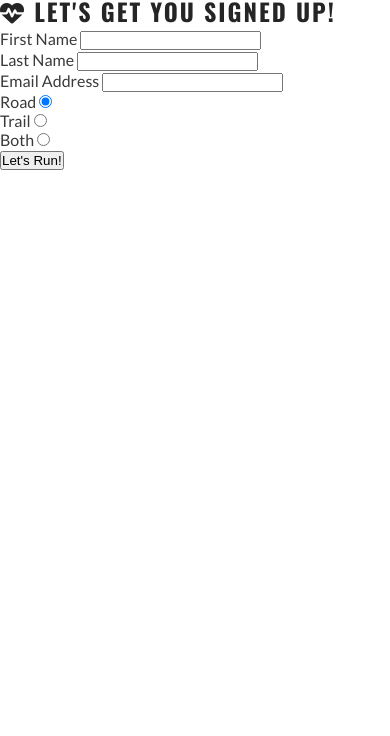
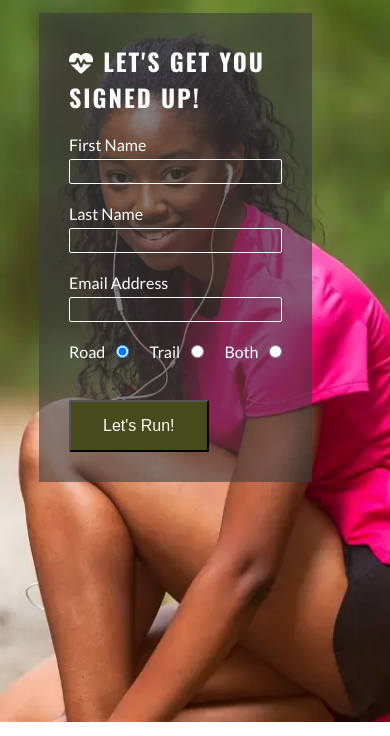
Before and after one commit to KiwiFunk/love-running, a plain HTML site: page signup.html in a window 390 px wide. Shown: the part 54-790 px from the top of the page. Drawn offline with nearby package versions, Linux system fonts and the light colour scheme.

Commit message:
Styled signup.html for mobile, tablet and desktop

```diff
--- a/assets/css/style.css
+++ b/assets/css/style.css
@@ -89,6 +89,8 @@ nav {
 }
 /* Main content */
 main {
+    display: flex;
+    flex-flow: column wrap;
     flex: 1 0 auto;                             /*Fill page with main content. flex-grow, flex-shrink, flex-basis*/
     margin-top: 47px;
 }
@@ -193,6 +195,52 @@ main {
     line-height: 1em;       /* Reset Line Height for any alt text */
 }
 
+/* Sign-Up Page */
+
+#signup {
+    background: url(../images/signup-image.webp) no-repeat center center/cover;
+    background-position: 75%;
+    padding: 20px 20% 0 10%;
+    flex-grow: 1;
+}
+
+#signup-form {
+    color: #ffffff;
+    background-color: rgba(60,60,60,0.6);
+    padding: 30px;
+}
+
+#signup-form > h2 {
+    color: #fafafa;
+    margin-bottom: 20px;
+}
+
+.text-input {
+    background: transparent;
+    color: #fafafa;
+    width: 100%;
+    height: 25px;
+    margin: 5px 0 20px 0;
+    border: 1px solid #fafafa;
+    border-radius: 2px;
+    padding: 0 5px;
+}
+
+.radio-buttons {
+    width: 100%;
+    display: flex;
+    justify-content: space-between;
+}
+
+.join-button {
+    margin-top: 20px;
+    border-radius: 2px;
+    padding: 15px 32px;
+    font-size: 100%;
+    background-color: #454b1b;
+    color: #fafafa;
+}
+
 /* Footer */
 #social-media {
     text-align: center;
@@ -282,6 +330,28 @@ main {
         column-count: 3;
     }
 
+    /* Sign-Up */
+    #signup {
+        background-position: center;
+        position: relative;
+    }
+
+    #signup-form {
+        max-width: 400px;
+        position: absolute;
+        left: 10%;
+        top: 150px;
+    }
+
+    .text-input:hover {
+        border-color: #f16c6b;
+    }
+
+    .join-button:hover {
+        background-color: #fafafa;
+        color: #454b1b;
+    }
+
 }
 /* Media Query: Laptops and Larger (992px) */
 @media screen and (min-width: 992px) {
--- a/signup.html
+++ b/signup.html
@@ -39,14 +39,15 @@
         <form id="signup-form" method="POST" action=" https://formdump.codeinstitute.net">
             <h2><i class="fa-solid fa-heart-pulse"></i> Let's Get You Signed Up!</h2>
             <label for="fname">First Name</label>
-               <input id="fname" type="text" name="first_name" required>
+            <input class="text-input" id="fname" type="text" name="first_name" required>
             <br>
             <label for="lname">Last Name</label>
-               <input id="lname" type="text" name="last_name" required>
+            <input class="text-input" id="lname" type="text" name="last_name" required>
             <br>
             <label for="email">Email Address</label>
-               <input id="email" type="email" name="email_address" required>
+            <input class="text-input" id="email" type="email" name="email_address" required>
             <br>
+            <div class="radio-buttons">
                 <label for="road">Road</label>
                 <input id="road" type="radio" value="road" name="running_preference" required checked>
                 <br>
@@ -55,6 +56,7 @@
                 <br>
                 <label for="both">Both</label>
                 <input id="both" type="radio" value="both" name="running_preference">
+            </div>
             <br>
             <input class="join-button" type="submit" value="Let's Run!">
         </form>
```
Also changed, not shown: assets/images/signup-image.webp (added). Lines whose indentation alone changed are shown as unchanged.
